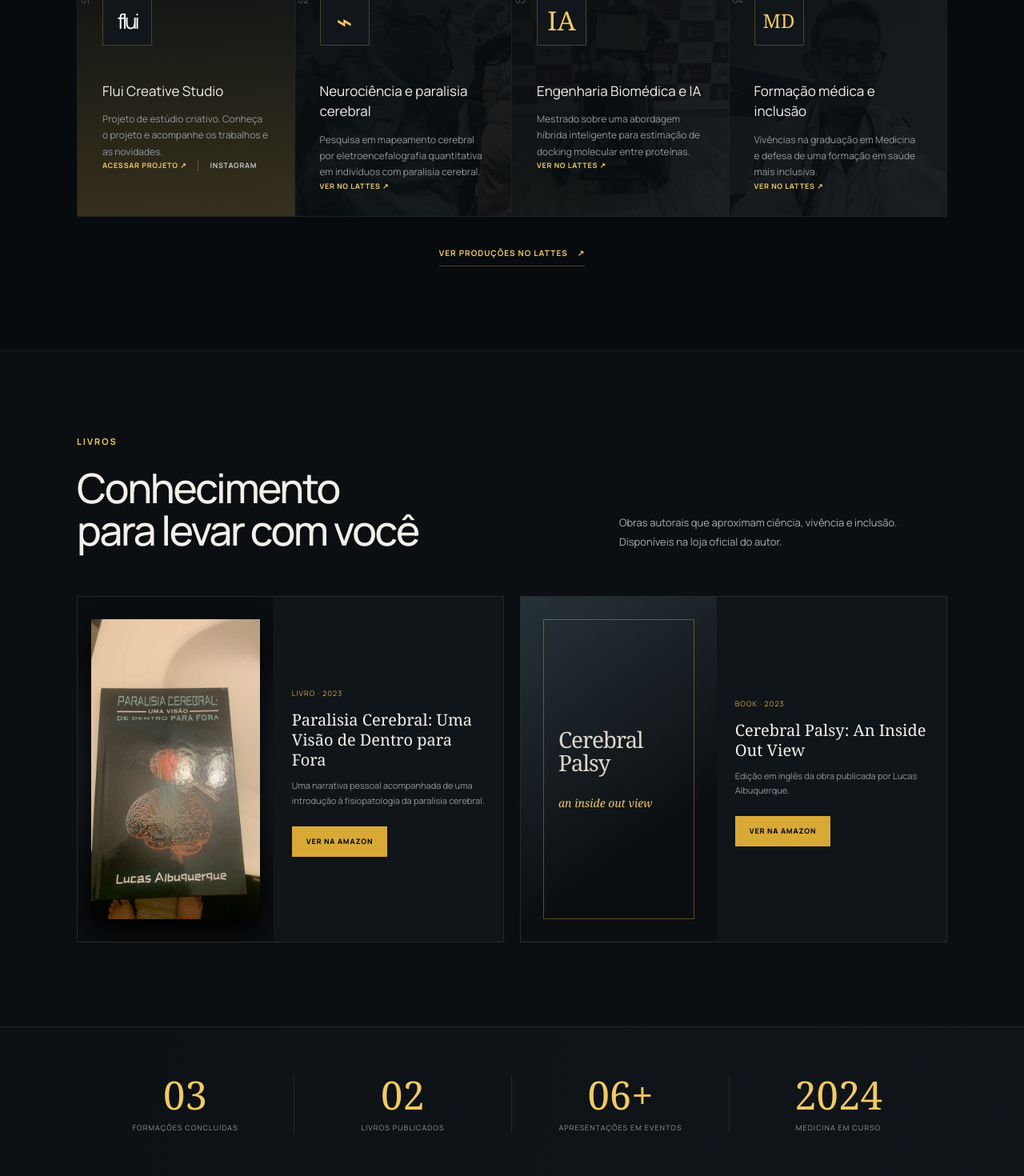
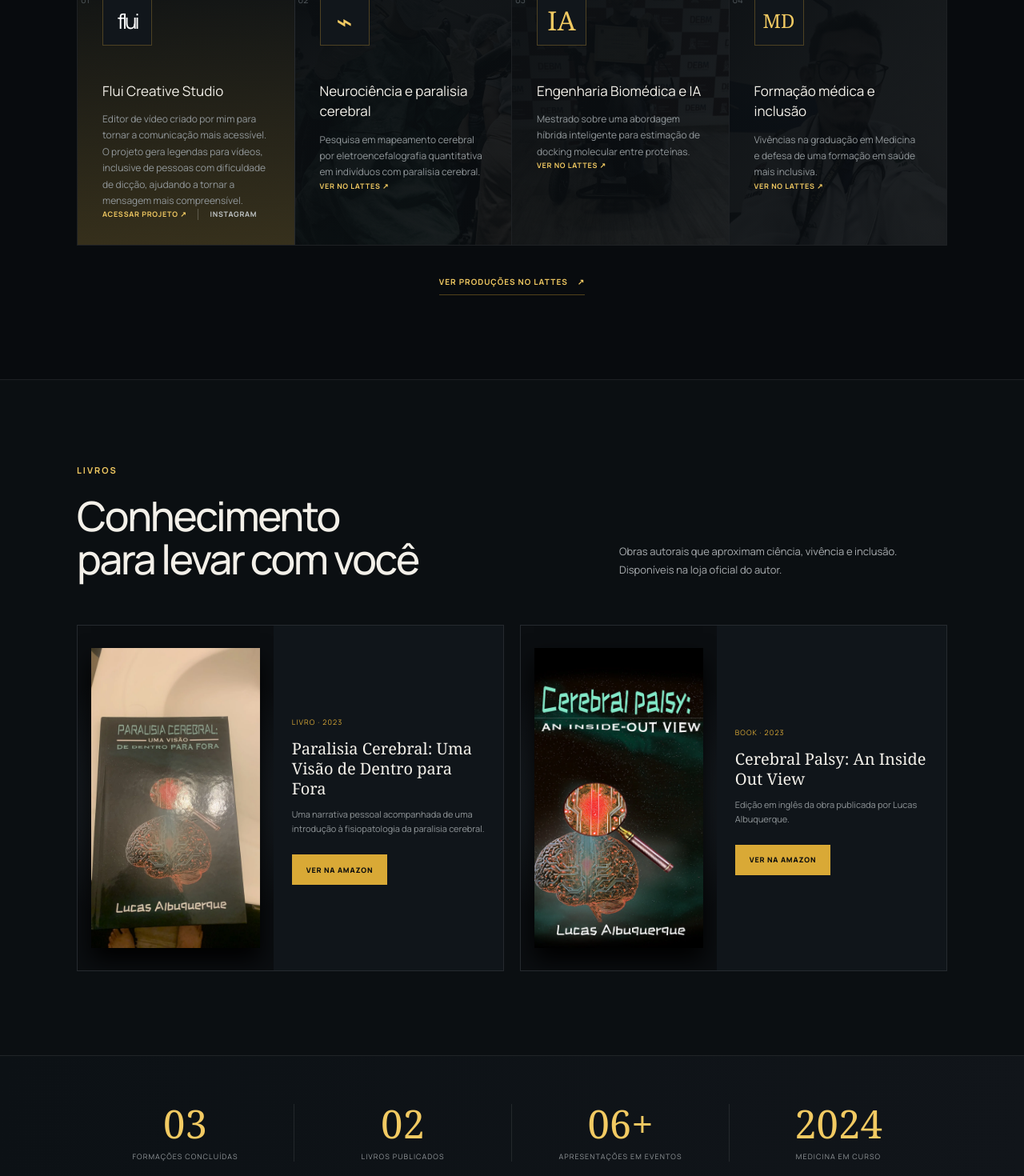
Before and after one commit to DrLucasPCD/site-Profissional-Lucas-Albuquerque, a Next.js app: page / in a window 1280 px wide. Shown: the part 1900-3370 px from the top of the page at 80% size. Built offline with nearby package versions, Linux system fonts and the light colour scheme.

Commit message:
Describe Flui accessibility features and add social links

```diff
--- a/app/page.tsx
+++ b/app/page.tsx
@@ -6,9 +6,11 @@ const lattesUrl = "http://lattes.cnpq.br/4723512564485916";
 const amazonUrl = "https://www.amazon.com.br/stores/Lucas-Albuquerque/author/B0BRJS2VXW?ref=ap_rdr&shoppingPortalEnabled=true";
 const fluiUrl = "https://www.instagram.com/fluicreativestudio/";
 const fluiSiteUrl = "https://flui-creative-studio.netlify.app/";
+const professionalInstagramUrl = "https://www.instagram.com/drlucaspcd/";
+const personalInstagramUrl = "https://www.instagram.com/lucas.v.s.a/";
 
 const projects = [
-  { mark: "flui", title: "Flui Creative Studio", text: "Projeto de estúdio criativo. Conheça o projeto e acompanhe os trabalhos e as novidades.", url: fluiSiteUrl, linkLabel: "Acessar projeto", secondaryUrl: fluiUrl, secondaryLabel: "Instagram" },
+  { mark: "flui", title: "Flui Creative Studio", text: "Editor de vídeo criado por mim para tornar a comunicação mais acessível. O projeto gera legendas para vídeos, inclusive de pessoas com dificuldade de dicção, ajudando a tornar a mensagem mais compreensível.", url: fluiSiteUrl, linkLabel: "Acessar projeto", secondaryUrl: fluiUrl, secondaryLabel: "Instagram" },
   { mark: "⌁", title: "Neurociência e paralisia cerebral", text: "Pesquisa em mapeamento cerebral por eletroencefalografia quantitativa em indivíduos com paralisia cerebral.", image: "/lucas-procedure.webp", url: lattesUrl, linkLabel: "Ver no Lattes" },
   { mark: "IA", title: "Engenharia Biomédica e IA", text: "Mestrado sobre uma abordagem híbrida inteligente para estimação de docking molecular entre proteínas.", image: "/lucas-mestrado.webp", url: lattesUrl, linkLabel: "Ver no Lattes" },
   { mark: "MD", title: "Formação médica e inclusão", text: "Vivências na graduação em Medicina e defesa de uma formação em saúde mais inclusiva.", image: "/lucas-medicine.webp", url: lattesUrl, linkLabel: "Ver no Lattes" },
@@ -16,7 +18,7 @@ const projects = [
 
 const books = [
   { image: "/book-paralisia.webp", kicker: "Livro · 2023", title: "Paralisia Cerebral: Uma Visão de Dentro para Fora", copy: "Uma narrativa pessoal acompanhada de uma introdução à fisiopatologia da paralisia cerebral." },
-  { kicker: "Book · 2023", title: "Cerebral Palsy: An Inside Out View", copy: "Edição em inglês da obra publicada por Lucas Albuquerque." },
+  { image: "/book-cerebral-palsy.webp", kicker: "Book · 2023", title: "Cerebral Palsy: An Inside Out View", copy: "Edição em inglês da obra publicada por Lucas Albuquerque." },
 ];
 
 const timeline = [
@@ -182,7 +184,7 @@ export default function Home() {
         </div>
         <div className="footer-bottom">
           <a className="brand" href="#inicio"><span className="brand-mark">LA</span><span><strong>Lucas Albuquerque</strong><small>Ciência · propósito · impacto</small></span></a>
-          <div className="socials" aria-label="Links profissionais"><a href={lattesUrl} target="_blank" rel="noreferrer" aria-label="Currículo Lattes">CV</a><a href={amazonUrl} target="_blank" rel="noreferrer" aria-label="Livros na Amazon">AM</a></div>
+          <div className="socials" aria-label="Links profissionais"><a href={lattesUrl} target="_blank" rel="noreferrer" aria-label="Currículo Lattes">CV</a><a href={amazonUrl} target="_blank" rel="noreferrer" aria-label="Livros na Amazon">AM</a><a href={professionalInstagramUrl} target="_blank" rel="noreferrer" aria-label="Instagram profissional">IG</a><a href={personalInstagramUrl} target="_blank" rel="noreferrer" aria-label="Instagram pessoal">P</a></div>
           <p>© 2026 Lucas Albuquerque</p>
         </div>
       </footer>
```
Also changed, not shown: public/book-cerebral-palsy.webp (added).
